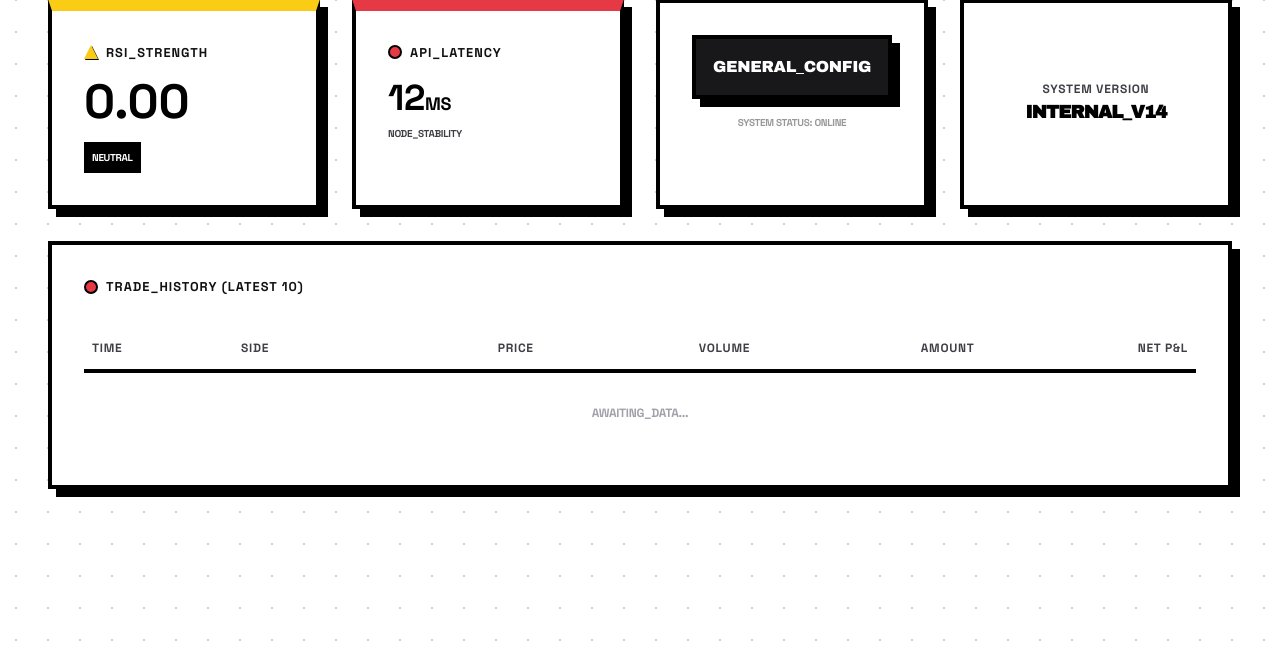
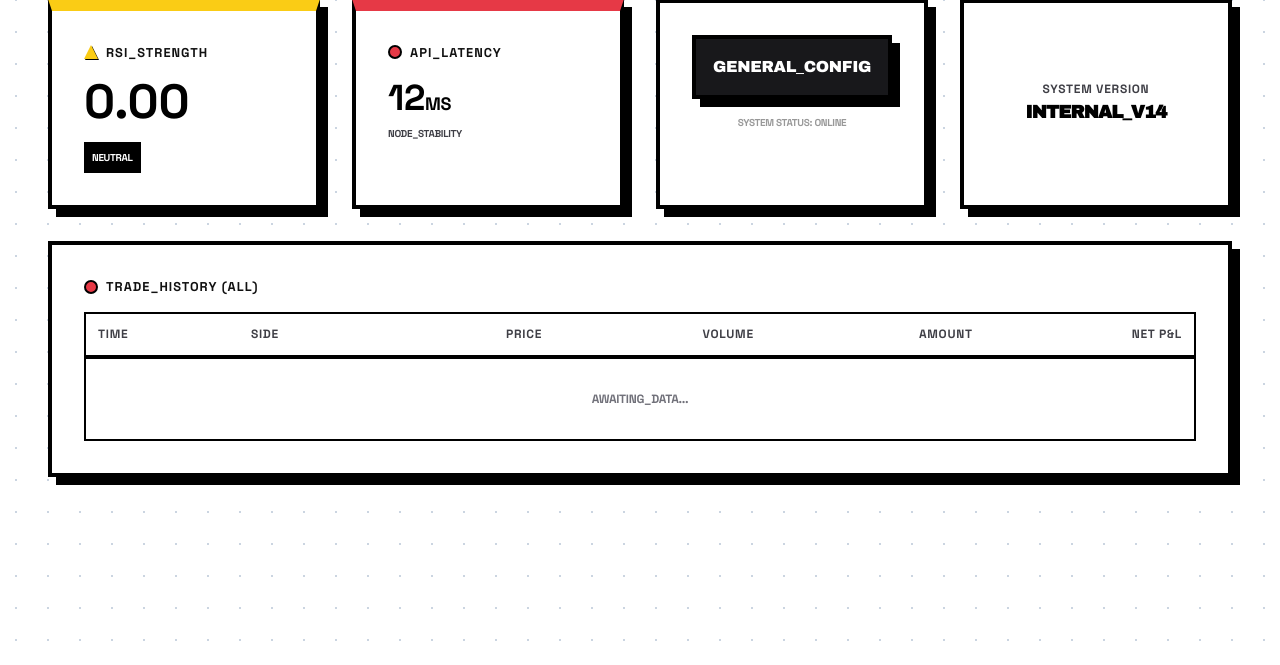
Before and after one commit to syl-deve/btrade, a FastAPI app: template templates/index.html in a window 1280 px wide; the page is wider, and only the part inside the window is pictured. Shown: the part 944-1609 px from the top of that part. After the commit the page ends 1585 px from the top of that part, so only its background shows below. Run offline with FastAPI, Linux system fonts and the light colour scheme; the template is opened without the code that fills it, so the values that code supplies are empty; some libraries are stand-ins or nearby versions.

Commit message:
﻿기능 개선: 거래내역 전체 조회 (limit 제거) + 스크롤 테이블 + sticky 헤더 + 건수 표시

```diff
--- a/main.py
+++ b/main.py
@@ -346,8 +346,8 @@ async def get_status(db: Session = Depends(get_db), user=Depends(get_current_use
                     "y": current_sum
                 })
 
-        # Recent trade history
-        history = db.query(TradeHistory).order_by(TradeHistory.timestamp.desc()).limit(10).all()
+        # Full trade history (all records, newest first)
+        history = db.query(TradeHistory).order_by(TradeHistory.timestamp.desc()).all()
 
         return {
             "exchange": target_exchange,
--- a/templates/index.html
+++ b/templates/index.html
@@ -148,25 +148,29 @@
 
             <!-- 거래내역 전체폭 섹션 -->
             <section class="bau-tile tile-full flex flex-col gap-4">
-                <div class="label-bau">
-                    <div class="bau-shape bau-circle"></div>
-                    <span data-i18n="label_history">TRADE_HISTORY (LATEST 10)</span>
+                <div class="flex items-center justify-between">
+                    <div class="label-bau mb-0">
+                        <div class="bau-shape bau-circle"></div>
+                        <span data-i18n="label_history">TRADE_HISTORY (ALL)</span>
+                    </div>
+                    <span id="trade-count" class="text-xs font-black text-zinc-500 uppercase tracking-widest"></span>
                 </div>
-                <div class="overflow-x-auto">
-                    <table class="w-full text-sm border-collapse">
-                        <thead>
-                            <tr class="border-b-4 border-black">
-                                <th class="text-left py-3 px-2 meta-label" data-i18n="th_time">Time</th>
-                                <th class="text-left py-3 px-2 meta-label" data-i18n="th_side">Side</th>
-                                <th class="text-right py-3 px-2 meta-label" data-i18n="th_price">Price</th>
-                                <th class="text-right py-3 px-2 meta-label" data-i18n="th_volume">Volume</th>
-                                <th class="text-right py-3 px-2 meta-label" data-i18n="th_amount">Amount</th>
-                                <th class="text-right py-3 px-2 meta-label" data-i18n="th_profit">Net P&L</th>
+                <!-- sticky thead를 위해 table을 wrapper div 안에 배치 -->
+                <div style="max-height: 480px; overflow-y: auto; border: 2px solid #000;" id="trade-scroll-wrap">
+                    <table class="w-full text-sm border-collapse" style="min-width: 640px;">
+                        <thead style="position: sticky; top: 0; background: #fff; z-index: 10; border-bottom: 4px solid #000; box-shadow: 0 2px 0 #000;">
+                            <tr>
+                                <th class="text-left py-3 px-3 meta-label" data-i18n="th_time">Time</th>
+                                <th class="text-left py-3 px-3 meta-label" data-i18n="th_side">Side</th>
+                                <th class="text-right py-3 px-3 meta-label" data-i18n="th_price">Price</th>
+                                <th class="text-right py-3 px-3 meta-label" data-i18n="th_volume">Volume</th>
+                                <th class="text-right py-3 px-3 meta-label" data-i18n="th_amount">Amount</th>
+                                <th class="text-right py-3 px-3 meta-label" data-i18n="th_profit">Net P&L</th>
                             </tr>
                         </thead>
                         <tbody id="trade-history-body">
                             <tr>
-                                <td colspan="6" class="text-center py-8 text-zinc-400 font-bold text-xs uppercase">AWAITING_DATA...</td>
+                                <td colspan="6" class="text-center py-8 text-zinc-500 font-bold text-xs uppercase">AWAITING_DATA...</td>
                             </tr>
                         </tbody>
                     </table>
@@ -253,7 +257,7 @@
                 cfg_offset:   'Trailing Stop Offset',
                 btn_ignore:   'IGNORE',
                 btn_apply:    'APPLY_CHANGES',
-                label_history:'TRADE_HISTORY (LATEST 10)',
+                label_history:'TRADE_HISTORY (ALL)',
                 th_time: 'Time', th_side: 'Side', th_price: 'Price',
                 th_volume: 'Volume', th_amount: 'Amount', th_profit: 'Net P&L',
                 // 동적 JS 문자열
@@ -291,7 +295,7 @@
                 cfg_offset:   '트레일링 스탑 오프셋',
                 btn_ignore:   '취소',
                 btn_apply:    '변경사항 적용',
-                label_history:'거래 내역 (최근 10건)',
+                label_history:'거래 내역 (전체)',
                 th_time: '시간', th_side: '구분', th_price: '체결가',
                 th_volume: '수량', th_amount: '거래금액', th_profit: '손익',
                 // 동적 JS 문자열
@@ -527,8 +531,12 @@
                             <td class="py-3 px-2 text-right font-black" style="${profitColor}">${h.side === 'SELL' ? profitSign + h.net_profit.toLocaleString() + ' ₩' : '-'}</td>
                         </tr>`;
                     }).join('');
+                    const countEl = document.getElementById('trade-count');
+                    if (countEl) countEl.textContent = `${data.history.length} RECORDS`;
                 } else if (tbody && (!data.history || data.history.length === 0)) {
-                    tbody.innerHTML = '<tr><td colspan="6" class="text-center py-8 text-zinc-400 font-bold text-xs uppercase">NO_TRADE_HISTORY</td></tr>';
+                    tbody.innerHTML = `<tr><td colspan="6" class="text-center py-8 text-zinc-500 font-bold text-xs uppercase">${i18n[currentLang].no_trade}</td></tr>`;
+                    const countEl = document.getElementById('trade-count');
+                    if (countEl) countEl.textContent = '0 RECORDS';
                 }
             } catch (err) {
                 console.error('SYNC_CRASH_PREVENTED:', err);
```
